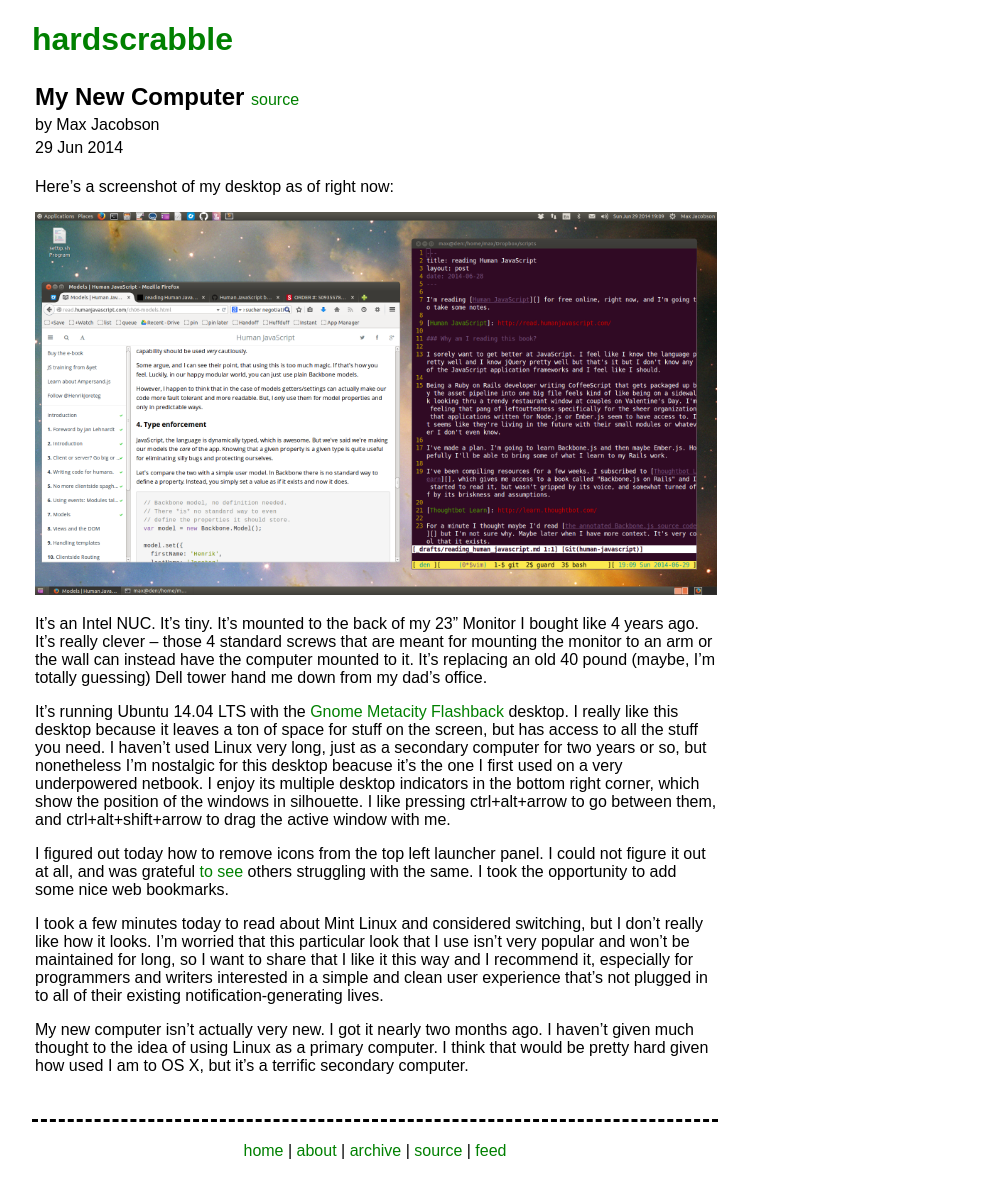
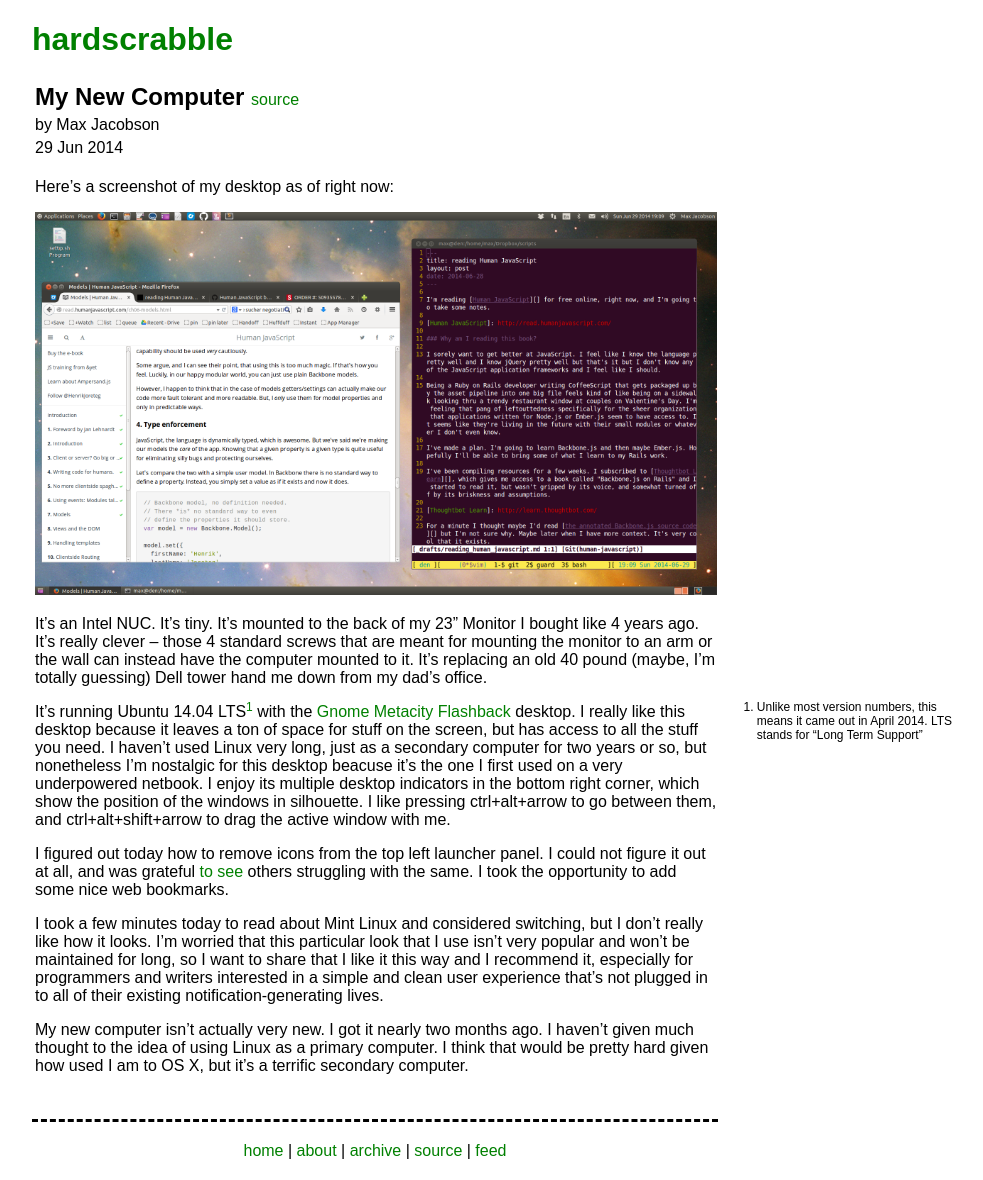
Before and after one commit to hardscrabble/hardscrabble.github.io, a Jekyll site: the page built from _posts/2014-06-29-my_new_computer.md, in a window 1280 px wide. Shown: the whole page, without its empty margins (118-1101 px from the left). Built offline with Jekyll 4.4.1, drawn with Linux system fonts in a browser that asks for light colours; comment, search, counter and statistics services are not loaded.

Commit message:
Add a sidenote about ubuntu versioning

```diff
--- a/_posts/2014-06-29-my_new_computer.md
+++ b/_posts/2014-06-29-my_new_computer.md
@@ -10,7 +10,9 @@
 
 It's an Intel NUC. It's tiny. It's mounted to the back of my 23" Monitor I bought like 4 years ago. It's really clever -- those 4 standard screws that are meant for mounting the monitor to an arm or the wall can instead have the computer mounted to it. It's replacing an old 40 pound (maybe, I'm totally guessing) Dell tower hand me down from my dad's office.
 
-It's running Ubuntu 14.04 LTS with the [Gnome Metacity Flashback](http://en.wikipedia.org/wiki/Metacity) desktop. I really like this desktop because it leaves a ton of space for stuff on the screen, but has access to all the stuff you need. I haven't used Linux very long, just as a secondary computer for two years or so, but nonetheless I'm nostalgic for this desktop beacuse it's the one I first used on a very underpowered netbook. I enjoy its multiple desktop indicators in the bottom right corner, which show the position of the windows in silhouette. I like pressing ctrl+alt+arrow to go between them, and ctrl+alt+shift+arrow to drag the active window with me.
+It's running Ubuntu 14.04 LTS[^versions] with the [Gnome Metacity Flashback](http://en.wikipedia.org/wiki/Metacity) desktop. I really like this desktop because it leaves a ton of space for stuff on the screen, but has access to all the stuff you need. I haven't used Linux very long, just as a secondary computer for two years or so, but nonetheless I'm nostalgic for this desktop beacuse it's the one I first used on a very underpowered netbook. I enjoy its multiple desktop indicators in the bottom right corner, which show the position of the windows in silhouette. I like pressing ctrl+alt+arrow to go between them, and ctrl+alt+shift+arrow to drag the active window with me.
+
+[^versions]: Unlike most version numbers, this means it came out in April 2014. LTS stands for "Long Term Support"
 
 I figured out today how to remove icons from the top left launcher panel. I could not figure it out at all, and was grateful [to see](http://askubuntu.com/questions/91445/how-do-i-remove-an-icon-from-the-top-panel-in-gnome-fallback-mode/91509#91509?newreg=91ef94088c4a4821bd6e8df719a56d39) others struggling with the same. I took the opportunity to add some nice web bookmarks.
 
```
